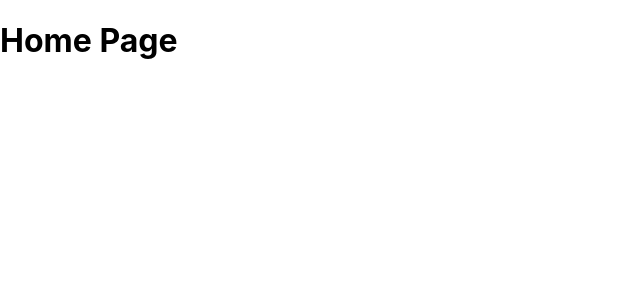
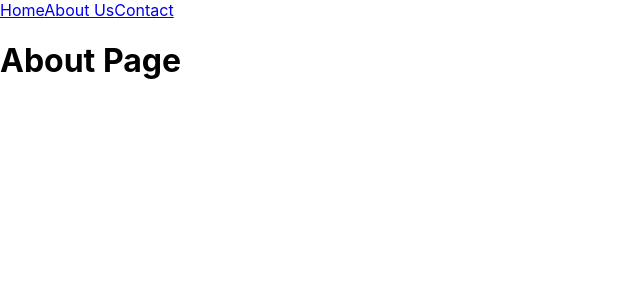
Before and after one commit to GabrielMBoeira/prime-frontend, a React (Create React App) app: page /about-us in a window 1280 px wide. Shown: the top 300 px of the page, without its empty margins (0-640 px from the left). Built offline with nearby package versions, Linux system fonts and the light colour scheme.

Commit message:
Importação de react-router-dom e gerenciando links/rotas

```diff
--- a/src/App.js
+++ b/src/App.js
@@ -1,12 +1,16 @@
-import './App.css';
-import Home from './pages/Home';
+import React from 'react';
+import { Link } from 'react-router-dom';
+import MyRouter from './router/index';
 
 function App() {
-  return (
-    <div>
-      <Home />
-    </div>
-  );
+   return (
+      <div>
+         <Link to="/">Home</Link>
+         <Link to="/about-us">About Us</Link>
+         <Link to="/contact-us">Contact</Link>
+         <MyRouter />
+      </div>
+   );
 }
 
 export default App;
--- a/src/pages/About.js
+++ b/src/pages/About.js
@@ -0,0 +1,11 @@
+
+function About() {
+
+    return (
+        <div>
+            <h1>About Page</h1>
+        </div>
+    )
+}
+
+export default About;
--- /dev/null
+++ b/src/router/index.js
@@ -0,0 +1,17 @@
+import { Routes, Route } from "react-router-dom";
+import Home from '../pages/Home';
+import About from '../pages/About';
+import Contact from '../pages/Contact';
+
+function MyRouter() {
+
+    return (
+        <Routes>
+            <Route path="/" element={<Home />}></Route>
+            <Route path="/about-us" element={<About />}></Route>
+            <Route path="/contact-us" element={<Contact />}></Route>
+        </Routes>
+    )
+}
+
+export default MyRouter;
```
Also changed, not shown: src/index.js (+6 -2 lines).
